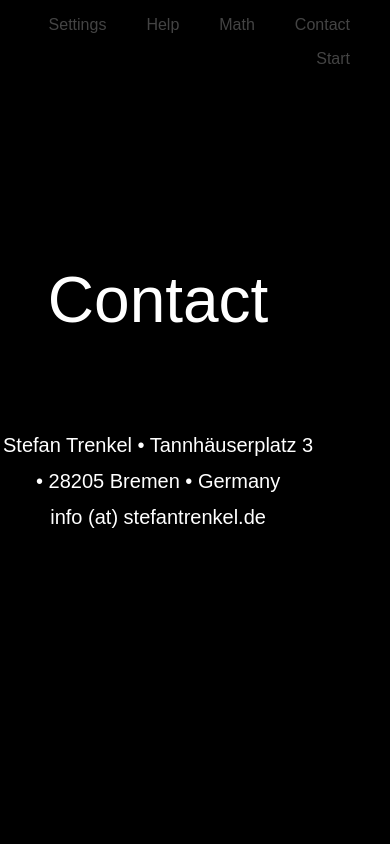
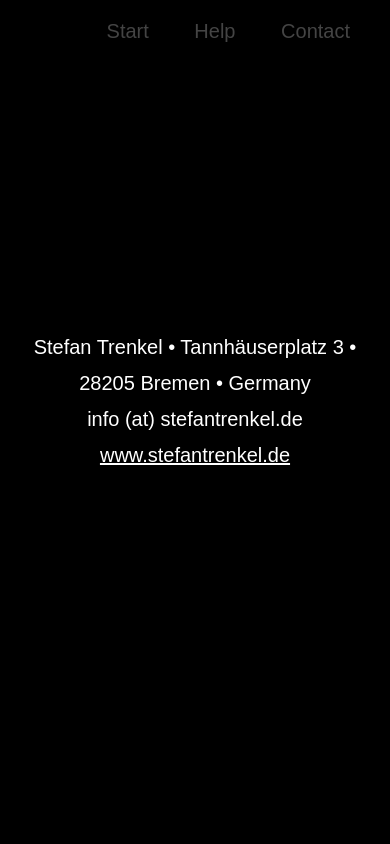
Before and after one commit to strenkel/lunarlander, a PHP site: page /contact.php in a window 390 px wide. Run offline with PHP 8.4, Linux system fonts and the light colour scheme.

Commit message:
Start responsive; diverse Verbesserungen

```diff
--- a/contact.php
+++ b/contact.php
@@ -2,23 +2,19 @@
 
 <html>
 
-  <?php
-    include 'php/head.php';
-  ?>
+  <?php include 'php/head.php';?>
 
   <body>
 
-    <?php
-      include 'php/menu.php';
-    ?>
+    <?php include 'php/menu.php';?>
 
-    <div class="display">
-      <div class="display-center">
-          <div id="label">Contact</div>
-          <div id="content" class="text">
-            Stefan Trenkel &#8226; Tannhäuserplatz 3 &#8226; 28205 Bremen &#8226; Germany <br>
-            info (at) stefantrenkel.de
-          </div>
+    <div class="content">
+      <div class="content-center">
+        <div id="text" class="text short">
+          Stefan Trenkel &#8226; Tannhäuserplatz 3 &#8226; 28205 Bremen &#8226; Germany<br>
+          info (at) stefantrenkel.de<br>
+          <a href="http://www.stefantrenkel.de">www.stefantrenkel.de</a>
+        </div>
       </div>
     </div>
 
--- a/css/main.css
+++ b/css/main.css
@@ -1,20 +1,20 @@
 html {
   height: 100%;
-  font-size: 64px;
   font-family: sans-serif;
+  font-size: 1.25em;
 }
 
 body {
   height: 100%;
-  margin: 0;
+  margin: 0 1em;
   background-color: black;
   color: white;
 }
 
 .menu {
-  font-size: 16px;
-  width: 100%;
-  height: 40px;
+  position: absolute;
+  right: 1em;
+  margin-top: 1em;
 }
 
 .menu a {
@@ -27,26 +27,22 @@ body {
 }
 
 .menu > span {
-  display: inline-block;
-  float: right;
-  margin-top: 16px;
-  margin-right: 40px;
+  margin-left: 1em;
+  margin-right: 1em;
 }
 
-.display {
+.content {
   display: table;
-  height: 85%;
+  height: 95%;
   margin: 0 auto;
 }
 
-.display-center {
+.content-center {
+  padding-top: 5em;
+  padding-bottom: 5em;
   display: table-cell;
   vertical-align: middle;
   text-align: center;
-}
-
-#label {
-  margin-bottom: 90px;
 }
 
 .input {
@@ -56,17 +52,17 @@ body {
 }
 
 #start {
-  height: 70px;
+  height: 84px;
   padding-left: 50px;
   padding-right: 50px;
-  font-size: 38px;
+  font-size: 1em;
   cursor: pointer;
 }
 
 #fuel-input {
   height: 90px;
-  width: 250px;
-  font-size: 64px;
+  width: 160px;
+  font-size: 1em;
   padding-right: 20px;
   text-align: right;
 }
@@ -75,7 +71,25 @@ body {
   display: none;
 }
 
-.text {
-  font-size: 20px;
-  line-height: 36px;
+.text.short {
+  line-height: 1.8em;
 }
+
+.text.title {
+  font-size: 1.5em;
+  margin-bottom: 40px;
+}
+
+.text.long {
+  line-height: 1.8em;
+  text-align: left;
+  max-width: 32.5em;
+}
+
+.control {
+  font-size: 2em;
+}
+
+.text a,.text a:visited {
+  color: white;
+}
--- a/php/head.php
+++ b/php/head.php
@@ -1,5 +1,6 @@
 <head>
   <meta HTTP-EQUIV="CONTENT-TYPE" CONTENT="text/html; charset=utf8">
+  <meta name="viewport" content="width=device-width">
   <title>Lunar Lander</title>
   <meta name="description" content="Remake of the Hewlett Packard 67 lunar landing game.">
   <meta name="keywords" content="Moon Lander, Lunar Lander, Lunar Landing Game, hp 65, hp 67">
--- a/php/menu.php
+++ b/php/menu.php
@@ -1,17 +1,11 @@
-<div class="menu">
+<nav class="menu">
   <span>
-    <a href="contact.php">Contact</a>
-  </span>
-  <span>
-    <a href="math.php">Math</a>
+    <a href="index.php">Start</a>
   </span>
   <span>
     <a href="help.php">Help</a>
   </span>
-   <span>
-     <a href="setting.php">Settings</a>
+  <span>
+    <a href="contact.php">Contact</a>
   </span>
-   <span>
-    <a href="index.php">Start</a>
-  </span>
-</div>
+</nav>
```
Also changed, not shown: help.php (+39 -0 lines), index.php (+7 -11 lines), js/LanderMath.js (+3 -6 lines), js/main.js (+9 -8 lines), math.php (deleted).
